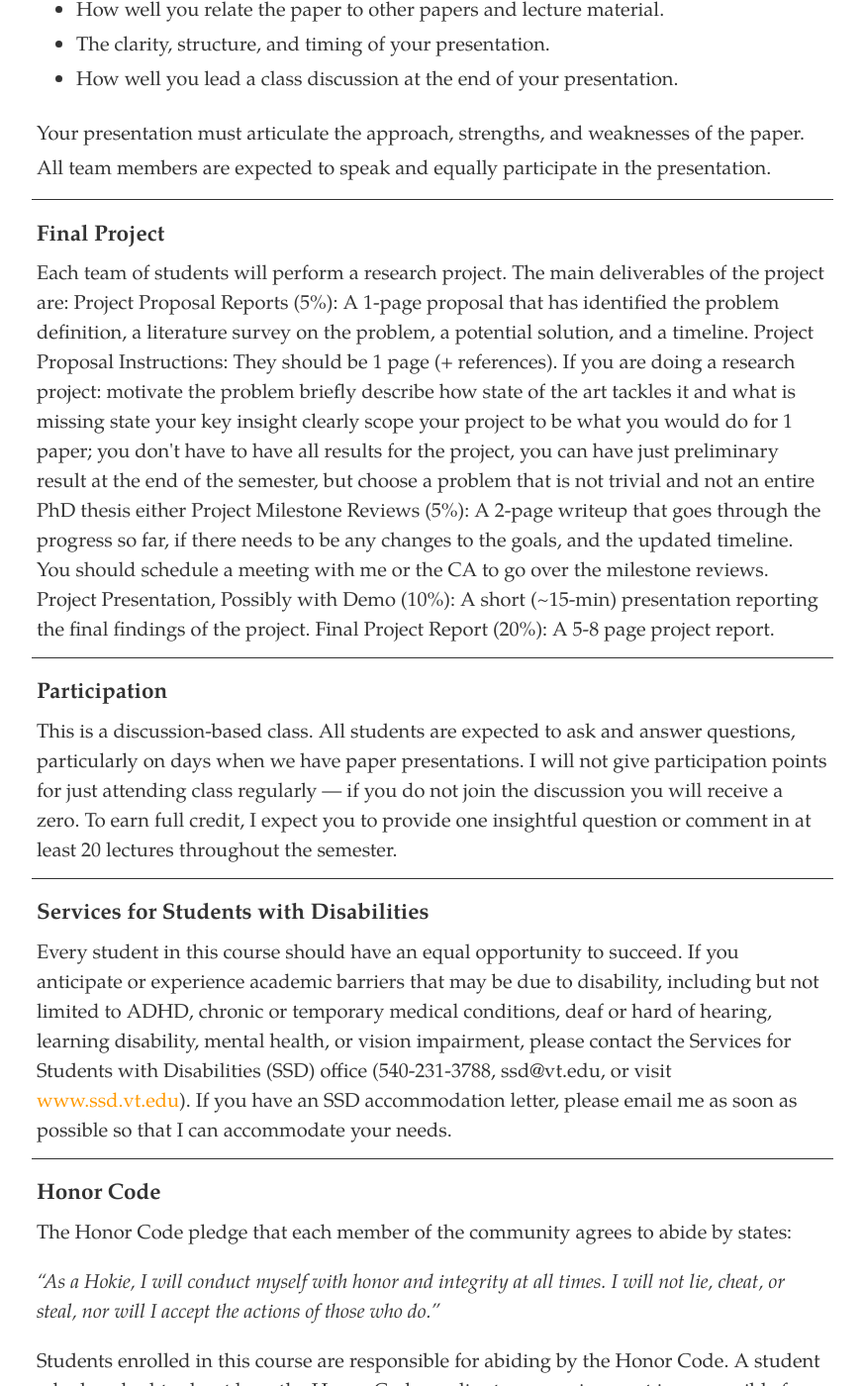
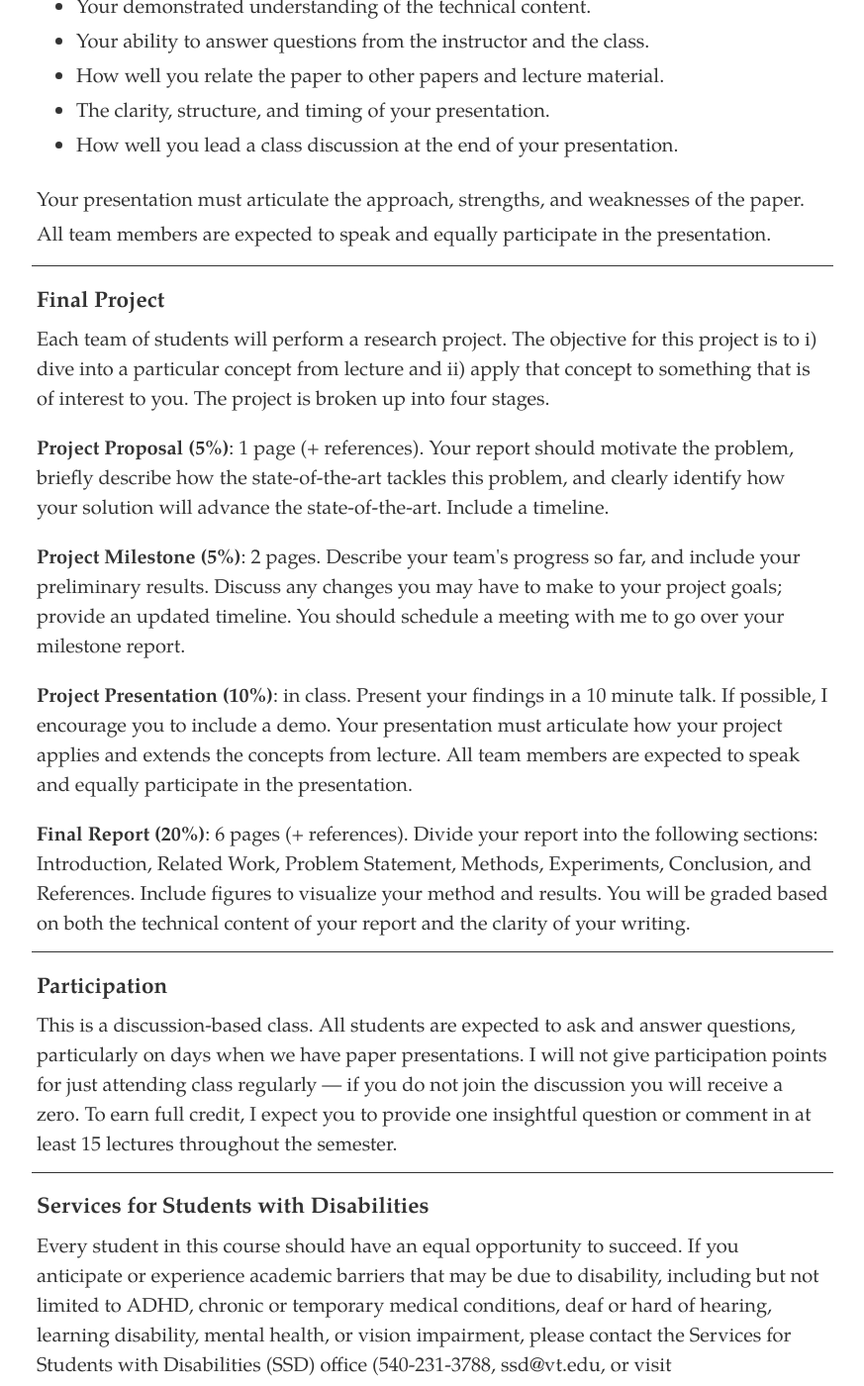
Before and after one commit to dylan-losey/dylan-losey.github.io, a Jekyll site: the page built from me5824-spring22.html, in a window 1280 px wide and 1400 px high, scrolled down 5640 px. Shown: the whole window at 99% size, without its empty margins (203-1076 px from the left). Built offline with Jekyll 4.4.1, drawn with Linux system fonts in a browser that asks for light colours; nearby versions of some CDN libraries; some of the changed text lies outside the part shown.

Commit message:
adding spring course

```diff
--- a/me5824-spring22.html
+++ b/me5824-spring22.html
@@ -351,7 +351,7 @@ tags: me5824-spring2022
       <td>
         <ul>
           <li>(G) <a class="link" href="{{ site.baseurl }} /pdfs/me5824/chen_planning2018.pdf">Trust</a></li>
-          <li>(G) <a class="link" href="{{ site.baseurl }} /pdfs/me5824/xie_learning2020.pdf">Partner Dynamics</a></li>
+          <li>(G) <a class="link" href="{{ site.baseurl }} /pdfs/me5824/xie_learning2020.pdf">Latent Dynamics</a></li>
         </ul>
       </td>
       <td>Students Present</td>
@@ -430,23 +430,24 @@ tags: me5824-spring2022
     You will form your team after the first lecture and maintain the same team
     throughout the semester.
   </p>
-</div>
-
-<hr>
-<div>
-  <h3>Team Evaluations</h3>
-  <p>To ensure that all students are contributing to the team,
-    and to give each teammate appropriate credit for their work,
-    we will have four team surveys throughout the semester.
+  <p>To ensure that all students are receiving fair credit,
+    and to enable students to provide feedback about their team,
+    we will have team surveys throughout the semester.
+    These surveys will occur on Canvas.
+    If you are having an issue within your team,
+    you should first meet with your team and attempt to resolve the problem.
+    If the issue persists, please notify me and we can look for an alternate
+    team or another appropriate solution.
   </p>
 </div>
 
 <hr>
 <div>
   <h3>Homework</h3>
-  <p>There are 5 assigments, each of which is worth 5% of your final grade.
+  <p>There are 5 assigments to reinforce the fundamental concepts from lecture.
     You should complete each assignment with your team and submit a single copy for grading &mdash;
     clearly mark your name and your teammate name(s) on the assignment.
+    I will drop your lowest homework grade at the end of the semester.
     Homework is due on Sunday by midnight.
     Late assignments are not accepted, except when the team has an illness, emergency, or other pressing issue.
     If you need to ask for an extension due to one of these reasons do not hesitate to contact me;
@@ -477,23 +478,39 @@ tags: me5824-spring2022
 <hr>
 <div>
   <h3>Final Project</h3>
-  <p>Each team of students will perform a research project. The main deliverables of the project are:
-
-Project Proposal Reports (5%): A 1-page proposal that has identified the problem definition, a literature survey on the problem, a potential solution, and a timeline.
-Project Proposal Instructions: They should be 1 page (+ references).
-If you are doing a research project:
-
-motivate the problem
-briefly describe how state of the art tackles it and what is missing
-state your key insight clearly
-scope your project to be what you would do for 1 paper; you don't have to have all results for the project, you can have just preliminary result at the end of the semester, but choose a problem that is not trivial and not an entire PhD thesis either
-Project Milestone Reviews (5%): A 2-page writeup that goes through the progress so far, if there needs to be any changes to the goals, and the updated timeline. You should schedule a meeting with me or the CA to go over the milestone reviews.
-
-Project Presentation, Possibly with Demo (10%): A short (~15-min) presentation reporting the final findings of the project.
-
-Final Project Report (20%): A 5-8 page project report.
-
-
+  <p>Each team of students will perform a research project.
+    The objective for this project is to i) dive into a particular concept from lecture and
+    ii) apply that concept to something that is of interest to you.
+    The project is broken up into four stages.
+  </p>
+  <p>
+    <b>Project Proposal (5%)</b>: 1 page (+ references).
+    Your report should motivate the problem,
+    briefly describe how the state-of-the-art tackles this problem,
+    and clearly identify how your solution will advance the state-of-the-art.
+    Include a timeline.
+  </p>
+  <p>
+    <b>Project Milestone (5%)</b>: 2 pages.
+    Describe your team's progress so far,
+    and include your preliminary results.
+    Discuss any changes you may have to make to your project goals; provide an updated timeline.
+    You should schedule a meeting with me to go over your milestone report.
+  </p>
+  <p>
+    <b>Project Presentation (10%)</b>: in class.
+    Present your findings in a 10 minute talk.
+    If possible, I encourage you to include a demo.
+    Your presentation must articulate how your project applies and extends the concepts from lecture.
+    All team members are expected to speak and equally participate in the presentation.
+  </p>
+  <p>
+    <b>Final Report (20%)</b>: 6 pages (+ references).
+    Divide your report into the following sections: Introduction, Related Work,
+    Problem Statement, Methods, Experiments, Conclusion, and References.
+    Include figures to visualize your method and results.
+    You will be graded based on both the technical content of your report
+    and the clarity of your writing.
   </p>
 </div>
 
@@ -506,7 +523,7 @@ Final Project Report (20%): A 5-8 page project report.
     I will not give participation points for just attending class regularly &mdash;
     if you do not join the discussion you will receive a zero.
     To earn full credit, I expect you to provide one insightful question or comment
-    in at least 20 lectures throughout the semester.
+    in at least 15 lectures throughout the semester.
   </p>
 </div>
 
```
Also changed, not shown: other parts of me5824-spring22.html (+3 -3 lines).
